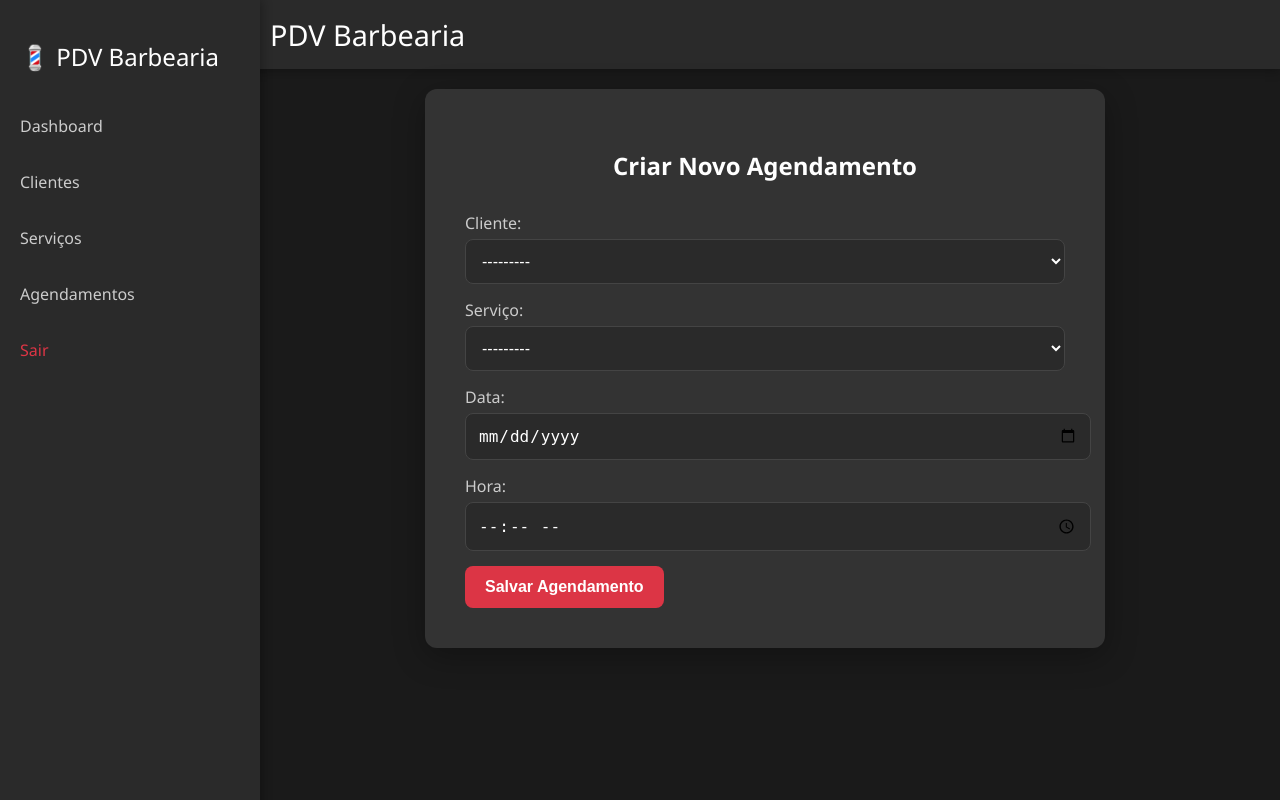
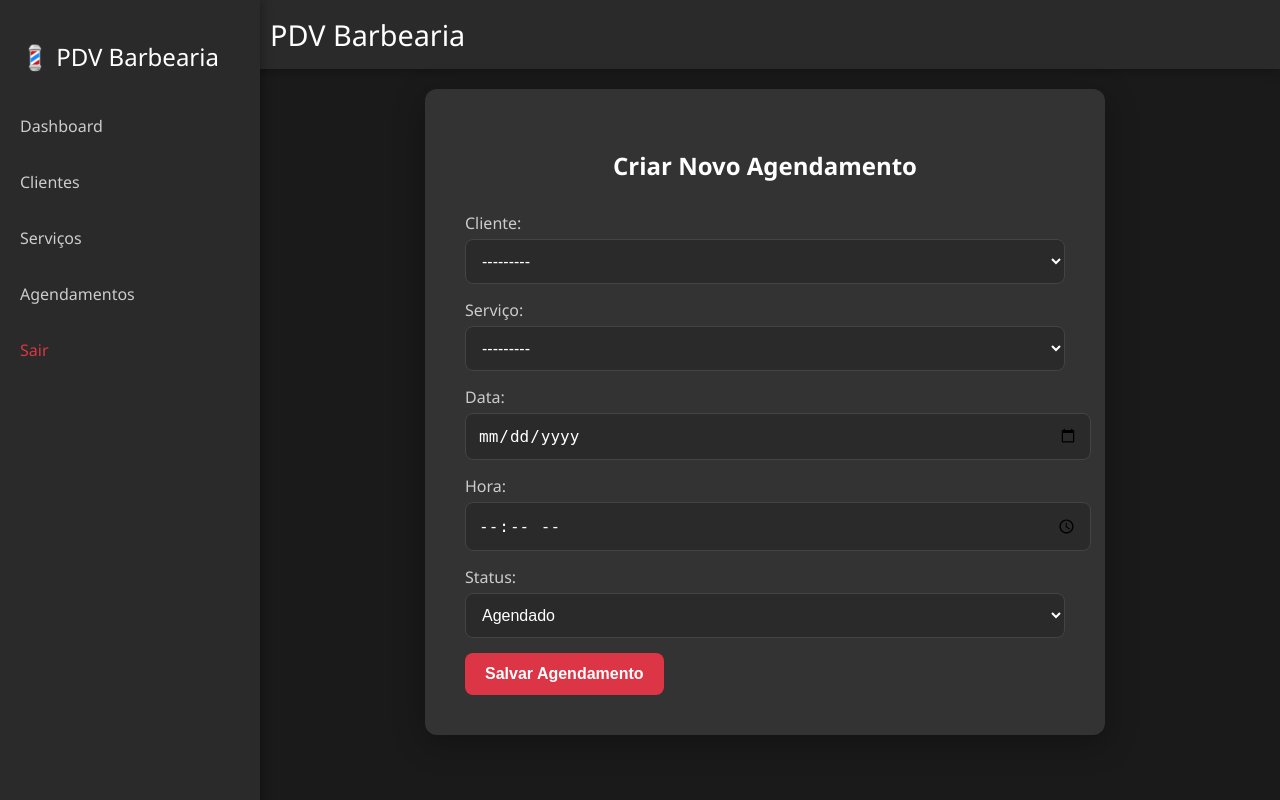
Before and after one commit to matheusgabrieldev/barbearia_pdv, a Django app: page /agendamentos/criar/ in a window 1280 px wide. Run offline with Django 5.2, Linux system fonts and the light colour scheme; a user stored in the database is signed in; data comes from the database, SQL or seed files in the repository.

Commit message:
feat: adiciona status e validacao de conflito em agendamentos

```diff
--- a/pdv/forms.py
+++ b/pdv/forms.py
@@ -16,9 +16,20 @@ class ServicoForm(forms.ModelForm):
 
 
 class AgendamentoForm(forms.ModelForm):
+
+    def clean(self):
+
+        cleaned_data = super().clean()
+        data = cleaned_data.get('data')
+        horario = cleaned_data.get('horario')
+        if data and horario:
+            if Agendamento.objects.filter(data=data, horario=horario).exists():
+                raise forms.ValidationError("Já existe um agendamento para este dia e horário.")
+        return cleaned_data
+
     class Meta:
         model = Agendamento
-        fields = ['cliente', 'servico', 'data', 'horario']
+        fields = ['cliente', 'servico', 'data', 'horario', 'status']
         widgets = {
             'data': forms.DateInput(attrs={'type': 'date'}),
             'horario': forms.TimeInput(attrs={'type': 'time'}),
--- a/pdv/models.py
+++ b/pdv/models.py
@@ -21,10 +21,29 @@ class Servico(models.Model):
 
 # 📅 AGENDAMENTO
 class Agendamento(models.Model):
+
+    STATUS_AGENDADO = 'agendado'
+    STATUS_EM_ANDAMENTO = 'em_andamento'
+    STATUS_FINALIZADO = 'finalizado'
+    STATUS_CANCELADO = 'cancelado'
+
+    STATUS_CHOICES = [
+        (STATUS_AGENDADO, 'Agendado'),
+        (STATUS_EM_ANDAMENTO, 'Em andamento'),
+        (STATUS_FINALIZADO, 'Finalizado'),
+        (STATUS_CANCELADO, 'Cancelado'),
+    ]
+
     cliente = models.ForeignKey(Cliente, on_delete=models.CASCADE)
     servico = models.ForeignKey(Servico, on_delete=models.CASCADE)
     data = models.DateField()
     horario = models.TimeField()
 
+    status = models.CharField(
+    max_length=20,
+    choices=STATUS_CHOICES,
+    default=STATUS_AGENDADO,
+)
+
     def __str__(self):
         return f"{self.cliente} - {self.servico} - {self.data} - {self.horario}"
--- a/pdv/templates/pdv/criar_agendamento.html
+++ b/pdv/templates/pdv/criar_agendamento.html
@@ -6,6 +6,14 @@
 
     <form method="POST">
         {% csrf_token %}
+
+        {% if form.non_field_errors %}
+            <div class="error">
+                {% for error in form.non_field_errors %}
+                    <p>{{ error }}</p>
+                {% endfor %}
+            </div>
+        {% endif %}
 
         <label for="{{ form.cliente.id_for_label }}">Cliente:</label>
         {{ form.cliente }}
@@ -19,6 +27,9 @@
         <label for="{{ form.horario.id_for_label }}">Hora:</label>
         {{ form.horario }}
 
+        <label for="{{ form.status.id_for_label }}">Status:</label>
+        {{ form.status }}
+
         <button type="submit">Salvar Agendamento</button>
     </form>
 </div>
```
